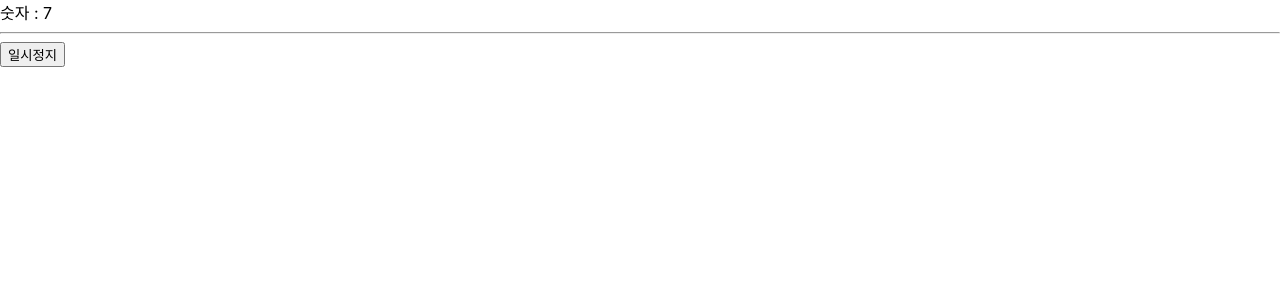
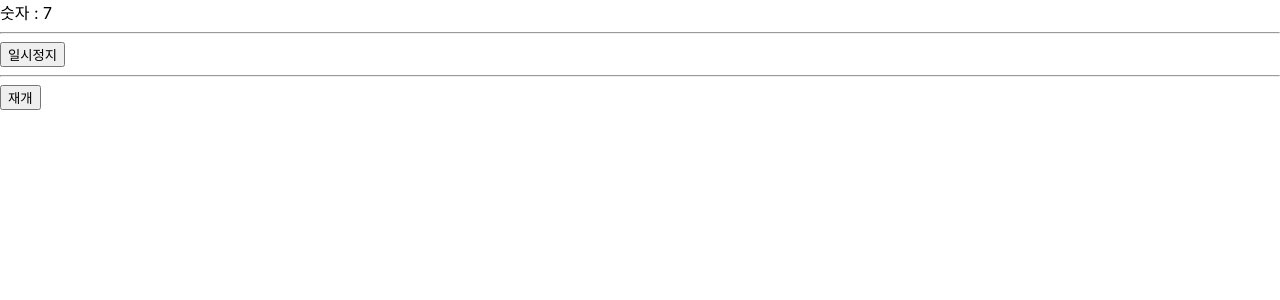
Before and after one commit to Bravetomato/react-proj, a React (Create React App) app: page / in a window 1280 px wide. Shown: the top 300 px of the page. Built offline with nearby package versions, Linux system fonts and the light colour scheme.

Commit message:
stopwatch-3

```diff
--- a/src/StopWatch.js
+++ b/src/StopWatch.js
@@ -3,13 +3,18 @@ import React, { useState } from "react";
 function StopWatch() {
   const [num, setNum] = useState(0);
 
-  const timeoutId = setTimeout(
+  let timeoutId = setTimeout(
     () => setNum(num + 1),
     1000
-  ); /*리렌더링 되면서 1초에 숫자가 1씩 추가된다*/
+  ); /*리렌더링 되면서 1초에 숫자가 1씩 추가된다. let으로 선언한 것이 포인트*/
 
   const pause = () => clearTimeout(timeoutId);
-  // 실행할 코드가 하나 뿐이면 {} 안써도 된다
+  // 실행할 코드가 하나 뿐이면 {} 안써도 된다. 카운터 일시정지 함수.
+
+  const resome = () => {
+    timeoutId = setTimeout(() => setNum(num + 1), 1000);
+  };
+  // 카운터를 재개시키는 함수. let timeoutId 과 15번 줄의 timeoutId 는 같은 것.
 
   return (
     <>
@@ -18,6 +23,9 @@ function StopWatch() {
       {/* 한줄 삽입 */}
       <button onClick={pause}>일시정지</button>
       {/* 버튼을 누르면 리렌더링이 멈추면서 숫자 추가가 멈추게 된다 */}
+      <hr />
+      <button onClick={resome}>재개</button>
+      {/* 버튼을 누르면 resome함수를 시작해 다시 카운터가 재개된다 */}
     </>
   );
 }
```
